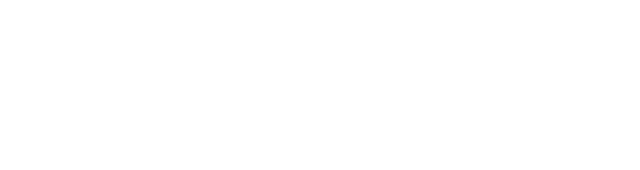
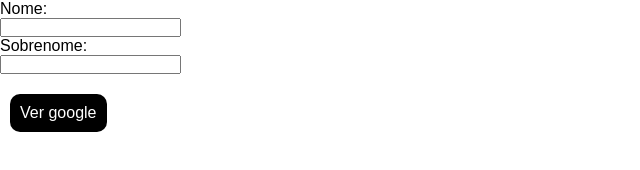
Before and after one commit to marcela-rodrigues/display-block, a plain HTML site: page index.html in a window 1280 px wide. Shown: the whole page, without its empty margins (0-640 px from the left). Drawn offline with Linux system fonts and the light colour scheme.

Commit message:
atividade finalizada

```diff
--- a/index.html
+++ b/index.html
@@ -4,9 +4,22 @@
     <meta charset="UTF-8">
     <meta http-equiv="X-UA-Compatible" content="IE=edge">
     <meta name="viewport" content="width=device-width, initial-scale=1.0">
+    <link rel="stylesheet" href="style.css">
     <title>Display Block</title>
 </head>
 <body>
+    <form action="">
+        <div>
+            <label for="'">Nome:</label>
+            <input type="text">
+        </div>
 
+        <div>
+            <label for="">Sobrenome:</label>
+            <input type="text">
+        </div>
+    </form>
+
+    <a href="https://google.com">Ver google</a>
 </body>
 </html>
--- /dev/null
+++ b/style.css
@@ -0,0 +1,23 @@
+* {
+    margin: 0;
+    padding: 0;
+    box-sizing: border-box;
+
+    font-family: Arial, Helvetica, sans-serif;
+}
+
+label {
+    display: block;
+}
+
+a {
+    display: block;
+    text-decoration: none;
+    background: black;
+    color: white;
+    padding: 10px;
+    margin-top: 20px;
+    margin-left: 10px;
+    width: fit-content;
+    border-radius: 10px;
+}
```
